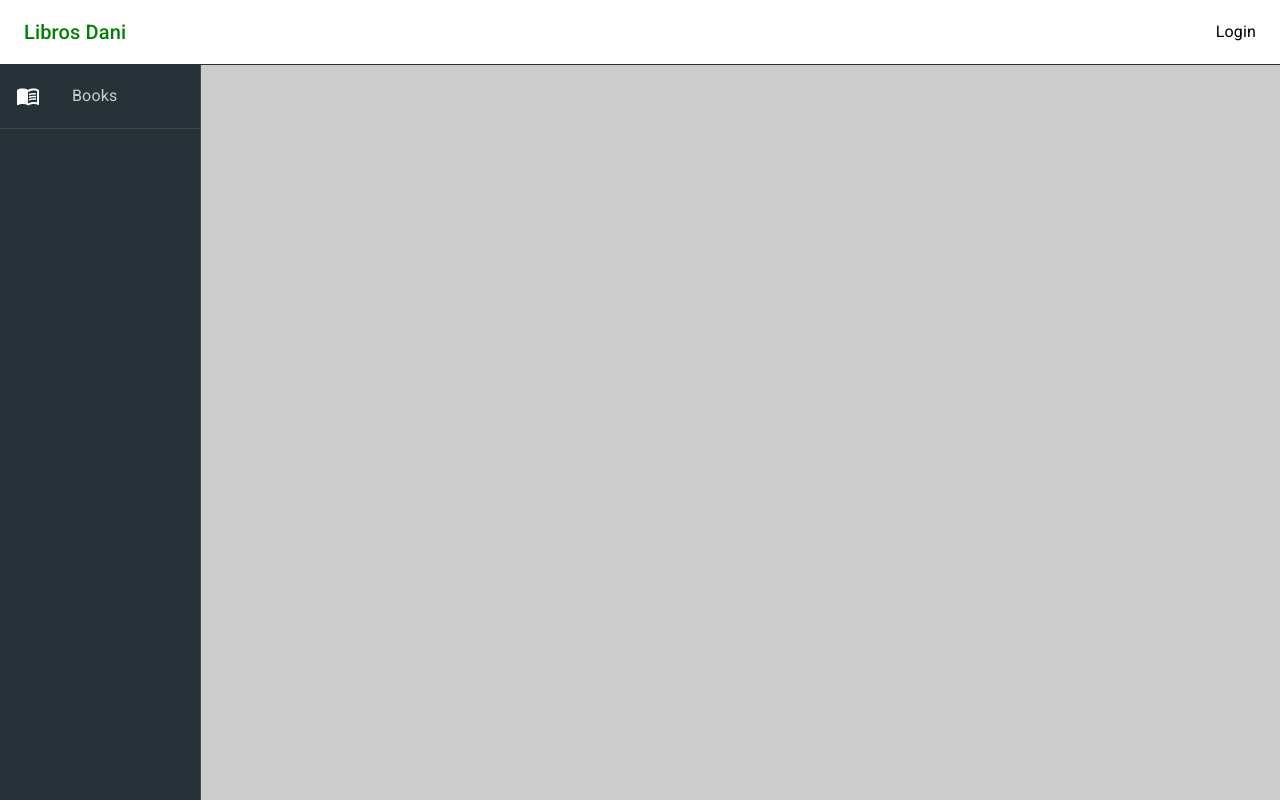
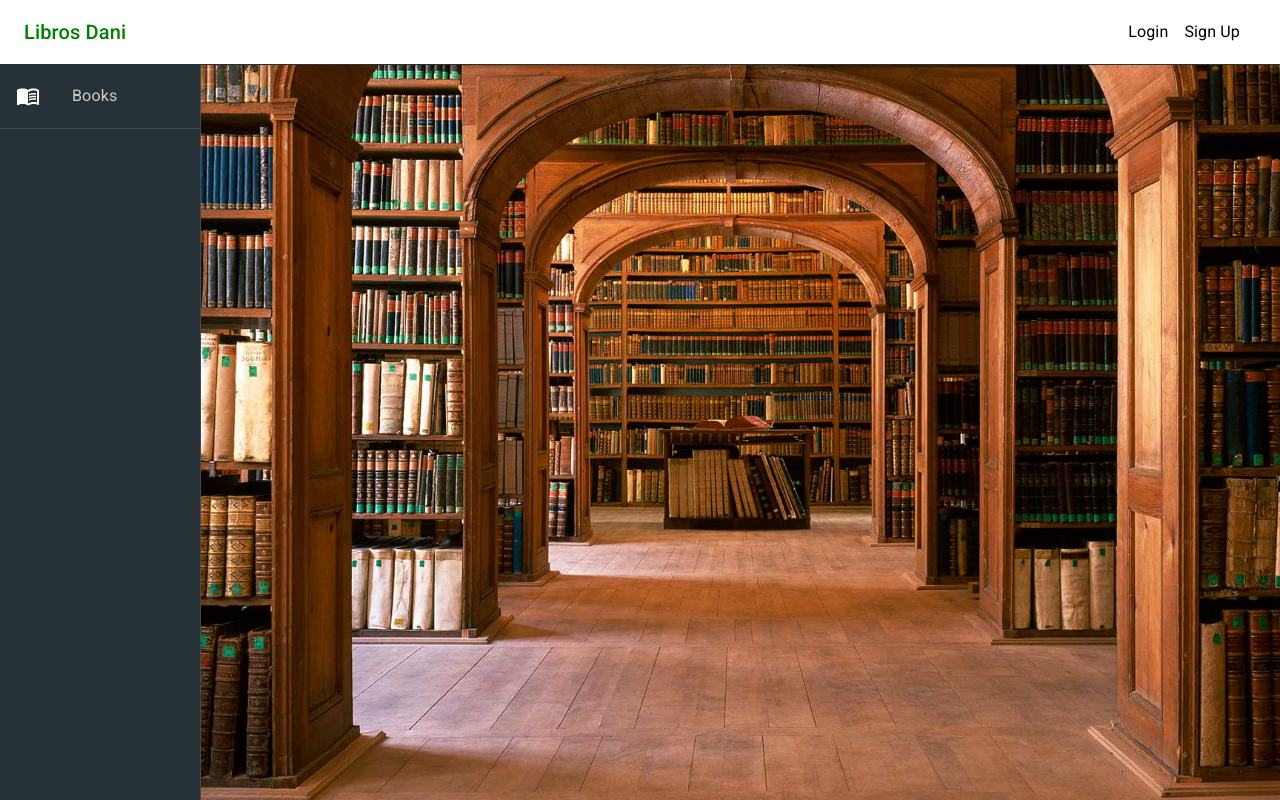
Before and after one commit to Fonteius/librosdani, a React (Create React App) app: page / in a window 1280 px wide. Built offline with nearby package versions, Linux system fonts and the light colour scheme; no server answers.

Commit message:
Authentication and UI Improvements

```diff
--- a/src/App.js
+++ b/src/App.js
@@ -4,7 +4,9 @@ import { useSelector, useDispatch } from 'react-redux';
 import Layout from './hoc/Layout/Layout';
 import * as actions from './store/actions/index';
 
+const Main = lazy(() => import('./containers/Main/Main'));
 const Auth = lazy(() => import('./containers/Auth/Auth'));
+const User = lazy(() => import('./containers/User/User'));
 const Logout = lazy(() => import('./containers/Auth/Logout/Logout'));
 const PublishForm = lazy(() =>
 	import('./containers/Books/PublishForm/PublishForm')
@@ -28,9 +30,10 @@ const App = () => {
 		<Suspense fallback={<div>Loading...</div>}>
 			<Switch>
 				<Route path='/auth' component={Auth} />
+				<Route path='/user' component={User} />
 				<Route path='/book/:bookId/:title' component={Book} />
 				<Route path='/books' component={Results} />
-				<Route path='/' exact />
+				<Route path='/' exact component={Main} />
 				<Redirect to='/' />
 			</Switch>
 		</Suspense>
@@ -42,10 +45,11 @@ const App = () => {
 				<Switch>
 					<Route path='/logout' component={Logout} />
 					<Route path='/auth' component={Auth} />
+					<Route path='/user' component={User} />
 					<Route path='/publish' component={PublishForm} />
 					<Route path='/book/:bookId/:title' component={Book} />
 					<Route path='/books' component={Results} />
-					<Route path='/' exact />
+					<Route path='/' exact component={Main} />
 					<Redirect to='/' />
 				</Switch>
 			</Suspense>
--- a/src/components/Navigation/MainMenu/MainMenu.js
+++ b/src/components/Navigation/MainMenu/MainMenu.js
@@ -1,14 +1,22 @@
-import React from 'react';
+import React, { useState, useRef, useEffect } from 'react';
 import { useSelector } from 'react-redux';
-import { NavLink } from 'react-router-dom';
+import { NavLink, useHistory } from 'react-router-dom';
 import {
 	AppBar,
 	Toolbar,
 	makeStyles,
 	Typography,
 	IconButton,
+	Avatar,
+	Paper,
+	Popper,
+	Grow,
+	Button,
+	MenuList,
+	MenuItem,
+	ClickAwayListener,
 } from '@material-ui/core';
-import { Menu, AccountCircle } from '@material-ui/icons';
+import { Menu as MenuIcon } from '@material-ui/icons';
 
 const useStyles = makeStyles((theme) => ({
 	root: {
@@ -33,34 +41,132 @@ const useStyles = makeStyles((theme) => ({
 	buttons: {
 		color: 'black',
 		textDecoration: 'none',
+		marginRight: theme.spacing(2),
 	},
 	icons: {
 		color: 'green',
 	},
+	avatar: {
+		width: theme.spacing(4),
+		height: theme.spacing(4),
+		marginRight: theme.spacing(1),
+	},
+	paper: {
+		marginRight: theme.spacing(2),
+	},
 }));
 
 const MainMenu = (props) => {
+	const [menuOpen, setMenuOpen] = useState(false);
+	const menuAnchorRef = useRef();
+	const prevOpen = useRef(menuOpen);
 	const isAuthenticated = useSelector((state) => state.auth.idToken !== null);
+	const { username, avatar } = useSelector((state) => state.auth);
+	const history = useHistory();
 	const classes = useStyles();
+	const menuToggleHandler = () => {
+		setMenuOpen((prevOpen) => !prevOpen);
+	};
+
+	const menuCloseHandler = (e) => {
+		if (menuAnchorRef.current && menuAnchorRef.current.contains(e.target)) {
+			return;
+		}
+		setMenuOpen(false);
+	};
+
+	const listKeyDownHandler = (e) => {
+		if (e.key === 'Tab') {
+			e.preventDefault();
+			setMenuOpen(false);
+		}
+	};
+
+	useEffect(() => {
+		if (prevOpen.current === true && menuOpen === false) {
+			menuAnchorRef.current.focus();
+		}
+		prevOpen.current = menuOpen;
+	}, [menuOpen]);
 
 	let navLinks = (
 		<React.Fragment>
-			<Typography component={NavLink} to='/auth' className={classes.buttons}>
+			<Typography
+				component={NavLink}
+				to={{ pathname: '/auth', signUp: false }}
+				className={classes.buttons}
+			>
 				Login
+			</Typography>
+			<Typography
+				component={NavLink}
+				to={{ pathname: '/auth', signUp: true }}
+				className={classes.buttons}
+			>
+				Sign Up
 			</Typography>
 		</React.Fragment>
 	);
 	if (isAuthenticated) {
 		navLinks = (
 			<React.Fragment>
-				<AccountCircle className={classes.icons} />
-				<Typography
-					component={NavLink}
-					to='/logout'
-					className={classes.buttons}
+				<Button
+					ref={menuAnchorRef}
+					aria-controls={menuOpen ? 'menuListGrow' : null}
+					aria-haspopup='true'
+					onClick={menuToggleHandler}
 				>
-					Log Out
-				</Typography>
+					<Avatar
+						alt={username !== null ? username : 'Test'}
+						src={avatar}
+						className={classes.avatar}
+					/>
+					<Typography className={classes.buttons}>{username}</Typography>
+				</Button>
+				<Popper
+					open={menuOpen}
+					anchorEl={menuAnchorRef.current}
+					role={undefined}
+					transition
+					disablePortal
+				>
+					{({ TransitionProps, placement }) => (
+						<Grow
+							{...TransitionProps}
+							style={{
+								transformOrigin:
+									placement === 'bottom' ? 'center top' : 'center bottom',
+							}}
+						>
+							<Paper>
+								<ClickAwayListener onClickAway={menuCloseHandler}>
+									<MenuList
+										id='menuListGrow'
+										autoFocusItem={menuOpen}
+										onKeyDown={listKeyDownHandler}
+									>
+										<MenuItem
+											onClick={(e) => {
+												history.push('/user');
+												menuCloseHandler(e);
+											}}
+										>
+											Profile
+										</MenuItem>
+										<MenuItem
+											onClick={(e) => {
+												history.push('/logout');
+												menuCloseHandler(e);
+											}}
+										>
+											Logout
+										</MenuItem>
+									</MenuList>
+								</ClickAwayListener>
+							</Paper>
+						</Grow>
+					)}
+				</Popper>
 			</React.Fragment>
 		);
 	}
@@ -74,7 +180,7 @@ const MainMenu = (props) => {
 						className={classes.menuButton}
 						onClick={props.toggleDrawer}
 					>
-						<Menu />
+						<MenuIcon />
 					</IconButton>
 					<Typography
 						variant='h6'
--- a/src/containers/Auth/Auth.js
+++ b/src/containers/Auth/Auth.js
@@ -83,6 +83,12 @@ const Auth = (props) => {
 		() => dispatch(actions.setAuthRedirectPath('/books')),
 		[dispatch]
 	);
+
+	const { signUp } = props.location;
+	useEffect(() => {
+		setIsSignup(signUp);
+		usernameInput.current.focus();
+	}, [signUp]);
 
 	useEffect(() => {
 		if (authRedirectPath !== '/books') {
--- a/src/containers/Books/Book/Book.js
+++ b/src/containers/Books/Book/Book.js
@@ -1,11 +1,11 @@
 import React, { useState, useEffect, useCallback } from 'react';
 import { useDispatch, useSelector } from 'react-redux';
-import { useHistory, Redirect } from 'react-router-dom';
+import { /*useHistory,*/ Redirect } from 'react-router-dom';
 import {
 	makeStyles,
 	Card,
 	CardActionArea,
-	CardActions,
+	// CardActions,
 	CardContent,
 	CardMedia,
 	Button,
@@ -69,11 +69,11 @@ const Book = ({ match }) => {
 	const [book, setBook] = useState(null);
 	const [mainPicture, setMainPicture] = useState();
 	const classes = useStyles();
-	const history = useHistory();
+	// const history = useHistory();
 	const bookData = useSelector((state) => state.books.book);
 
 	const {
-		params: { bookId, title },
+		params: { bookId },
 	} = match;
 
 	const onFetchBook = useCallback(() => dispatch(actions.fetchBook(bookId)), [
--- /dev/null
+++ b/src/containers/Main/Main.js
@@ -0,0 +1,29 @@
+import React from 'react';
+import { makeStyles /*useTheme*/ } from '@material-ui/core';
+
+const Main = (props) => {
+	// const theme = useTheme();
+	// const drawerWidth = theme.drawer.width;
+	const useStyles = makeStyles((theme) => ({
+		img: {
+			backgroundImage: `url(${process.env.PUBLIC_URL + '/img/background.jpg'})`,
+			backgroundSize: 'cover',
+			height: '100vh',
+			width: '100vw',
+			margin: 0,
+		},
+	}));
+	const classes = useStyles();
+
+	return (
+		<div className={classes.img}>
+			{/* <img
+				src={process.env.PUBLIC_URL + '/img/background.jpg'}
+				alt=''
+				className={classes.img}
+			/> */}
+		</div>
+	);
+};
+
+export default Main;
--- /dev/null
+++ b/src/containers/User/User.js
@@ -0,0 +1,34 @@
+import React, { useEffect } from 'react';
+import { useSelector } from 'react-redux';
+import { useHistory } from 'react-router-dom';
+import { makeStyles } from '@material-ui/core';
+
+const User = () => {
+	const useStyles = makeStyles((theme) => ({
+		example: {
+			marginLeft: '250px',
+			marginTop: '70px',
+		},
+	}));
+
+	const classes = useStyles();
+	const isAuthenticated = useSelector((state) => state.auth.idToken !== null);
+	const history = useHistory();
+
+	useEffect(() => {
+		if (!isAuthenticated) {
+			history.push('/');
+		}
+	}, [isAuthenticated, history]);
+
+	const content = (
+		<p className={classes.example}>
+			Lorem ipsum dolor sit amet consectetur adipisicing elit. Culpa ipsum est
+			ut repellat vel architecto. Beatae quasi magni voluptas quis blanditiis
+			quo dolorem velit enim ad fugiat, culpa nulla esse.
+		</p>
+	);
+	return <div>{isAuthenticated ? content : null}</div>;
+};
+
+export default User;
--- a/src/store/actions/auth.js
+++ b/src/store/actions/auth.js
@@ -7,11 +7,14 @@ export const authStart = () => {
 	};
 };
 
-export const authSuccess = (token, userId) => {
+export const authSuccess = (username, email, token, userId, avatar) => {
 	return {
 		type: actionTypes.AUTH_SUCCESS,
+		username: username,
+		email: email,
 		idToken: token,
 		userId: userId,
+		avatar: avatar,
 	};
 };
 
--- a/src/store/reducers/auth.js
+++ b/src/store/reducers/auth.js
@@ -2,6 +2,7 @@ import * as actionTypes from '../actions/actionTypes';
 
 const initialState = {
 	username: null,
+	email: null,
 	idToken: null,
 	userId: null,
 	avatar: null,
@@ -22,8 +23,11 @@ const reducer = (state = initialState, action) => {
 		case actionTypes.AUTH_SUCCESS:
 			return {
 				...state,
+				username: action.username,
+				email: action.email,
 				idToken: action.idToken,
 				userId: action.userId,
+				avatar: action.avatar,
 				error: null,
 				loading: false,
 			};
@@ -36,8 +40,11 @@ const reducer = (state = initialState, action) => {
 		case actionTypes.AUTH_LOGOUT:
 			return {
 				...state,
+				username: null,
+				email: null,
 				idToken: null,
 				userId: null,
+				avatar: null,
 			};
 		case actionTypes.SET_AUTH_REDIRECT_PATH:
 			return {
--- a/src/store/sagas/auth.js
+++ b/src/store/sagas/auth.js
@@ -2,6 +2,8 @@ import { put, delay } from 'redux-saga/effects';
 import axios from 'axios';
 import database from '../../axios-database';
 import * as actions from '../actions/index';
+
+const serverUrl = process.env.REACT_APP_SERVER_URL;
 
 export function* logoutSaga(action) {
 	yield localStorage.removeItem('idToken');
@@ -23,7 +25,7 @@ export function* authUserSaga(action) {
 		returnSecureToken: true,
 		isSignup: action.isSignup,
 	};
-	const url = `${process.env.REACT_APP_SERVER_URL}/auth`;
+
 	if (action.username.includes('@')) {
 		authData = {
 			email: action.username,
@@ -52,19 +54,28 @@ export function* authUserSaga(action) {
 	}
 
 	try {
-		const response = yield axios.post(url, authData);
+		const response = yield axios.post(serverUrl + '/auth', authData);
 		const expirationDate = yield new Date(
 			new Date().getTime() + response.data.expiresIn * 1000
 		);
 		yield localStorage.setItem('idToken', response.data.idToken);
 		yield localStorage.setItem('expirationDate', expirationDate);
 		yield localStorage.setItem('userId', response.data.localId);
+		const userData = yield axios.post(serverUrl + '/user', {
+			idToken: response.data.idToken,
+		});
 		yield put(
-			actions.authSuccess(response.data.idToken, response.data.localId)
+			actions.authSuccess(
+				userData.data.users[0].displayName,
+				userData.data.users[0].email,
+				response.data.idToken,
+				response.data.localId,
+				userData.data.users[0].photoUrl
+			)
 		);
 		yield put(actions.checkAuthTimeout(response.data.expiresIn));
 	} catch (error) {
-		yield put(actions.authFail(error.response.data.error));
+		yield put(actions.authFail(error));
 	}
 }
 
@@ -78,7 +89,18 @@ export function* authCheckStateSaga() {
 		);
 		if (expirationDate > new Date()) {
 			const userId = yield localStorage.getItem('userId');
-			yield put(actions.authSuccess(token, userId));
+			const userData = yield axios.post(serverUrl + '/user', {
+				idToken: token,
+			});
+			yield put(
+				actions.authSuccess(
+					userData.data.users[0].displayName,
+					userData.data.users[0].email,
+					token,
+					userId,
+					userData.data.users[0].photoUrl
+				)
+			);
 			yield put(
 				actions.checkAuthTimeout(
 					(expirationDate.getTime() - new Date().getTime()) / 1000
```
Also changed, not shown: public/img/background.jpg (added), src/containers/Main/ContactForm/ContactForm.js (added), src/containers/Main/Statistics/Statistics.js (added).
